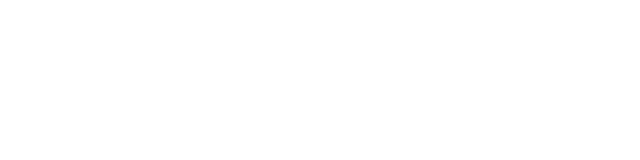
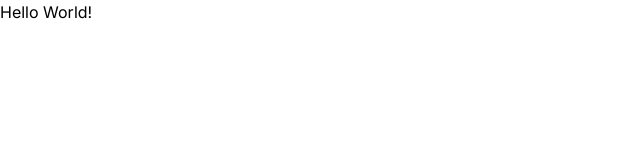
Before and after one commit to agent-indigo/devspace, a Next.js app: page / in a window 1280 px wide. Shown: the top 160 px of the page, without its empty margins (0-640 px from the left). Built offline with nearby package versions, Linux system fonts and the light colour scheme.

Commit message:
Minor improvements

```diff
--- a/app/layout.js
+++ b/app/layout.jsx
@@ -1,11 +1,11 @@
 import { Inter } from "next/font/google"
 import "./globals.css"
 const inter = Inter({ subsets: ["latin"] })
-const RootLayout = ({ children }) => {
+const layout = ({ children }) => {
   return (
     <html lang="en">
       <body className={inter.className}>{children}</body>
     </html>
   )
 }
-export default RootLayout
+export default layout
--- /dev/null
+++ b/app/page.jsx
@@ -0,0 +1,8 @@
+const page = () => {
+  return (
+    <>
+      <h1>Hello World!</h1>
+    </>
+  )
+}
+export default page
```
Also changed, not shown: app/page.js (deleted, +0 -8 lines).
